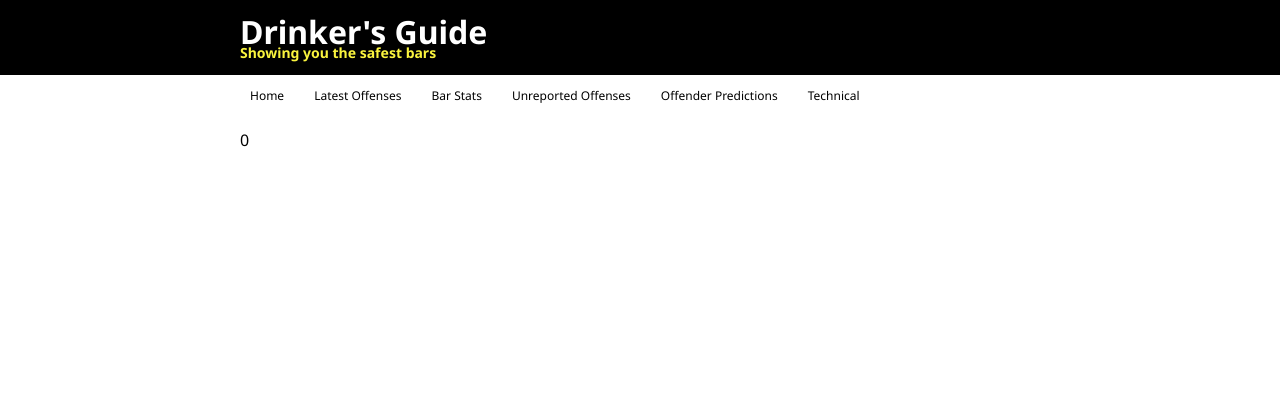
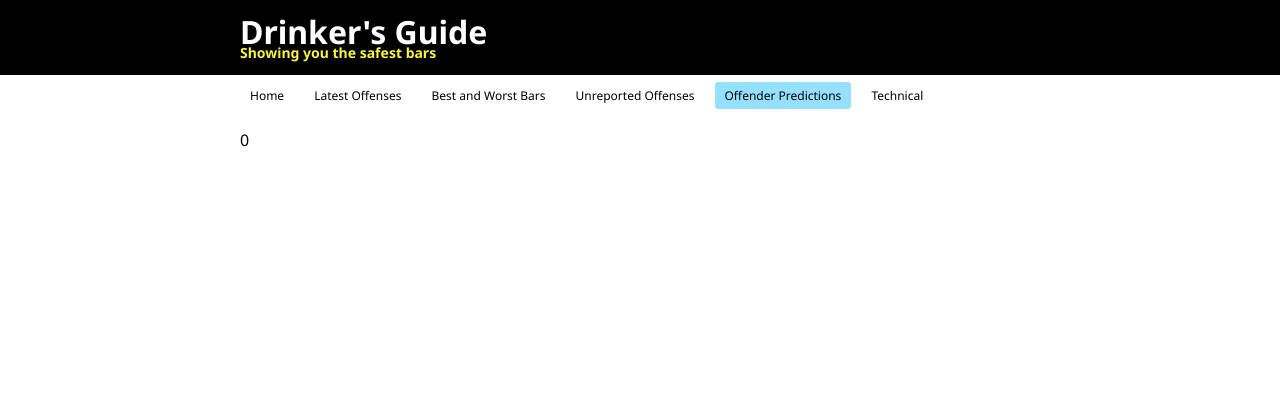
Before and after one commit to ps/Drinkers_Guide, a PHP site: page /strikeNext.php in a window 1280 px wide. Shown: the top 420 px of the page. Run offline with PHP 8.4, Linux system fonts and the light colour scheme; data that the repository does not hold is empty; some web fonts are replaced.

Commit message:
fixed up the highlighting of pages in menu

```diff
--- a/public_html/res/style.css
+++ b/public_html/res/style.css
@@ -79,7 +79,7 @@ nav ul li a{
 	font-family: "Noto Sans";
 }
 
-nav ul li a:hover, .pg_home .ln_home, .pg_latestOffenses .ln_latestOffenses{
+nav ul li a:hover, .pg_home .ln_home, .pg_latestOffenses .ln_latestOffenses, .pg_unreported .ln_unreported, .pg_topTenBars .ln_topTenBars, .pg_strikeNext .ln_strikeNext{
 	background: #96E0FF;
 	text-decoration: none;
 }
--- a/public_html/res/top.php
+++ b/public_html/res/top.php
@@ -20,9 +20,9 @@
 			<ul class="cf">
 				<li><a class="ln_home" href="index.php">Home</a></li>
 				<li><a class="ln_latestOffenses" href="latestOffenses.php">Latest Offenses</a></li>
-				<li><a class="ln_bestAndWorstBars" href="barStats.php">Bar Stats</a></li>
+				<li><a class="ln_topTenBars" href="topTenBars.php">Best and Worst Bars</a></li>
 				<li><a class="ln_unreported" href="unreported.php">Unreported Offenses</a></li>
-				<li><a class="ln_predictions" href="strikeNext.php">Offender Predictions</a></li>
+				<li><a class="ln_strikeNext" href="strikeNext.php">Offender Predictions</a></li>
 				<li><a class="ln_technical" href="technical.php">Technical</a></li>
 			</ul>
 		</nav>
```
Also changed, not shown: public_html/unreported.php (+10 -1 lines).
